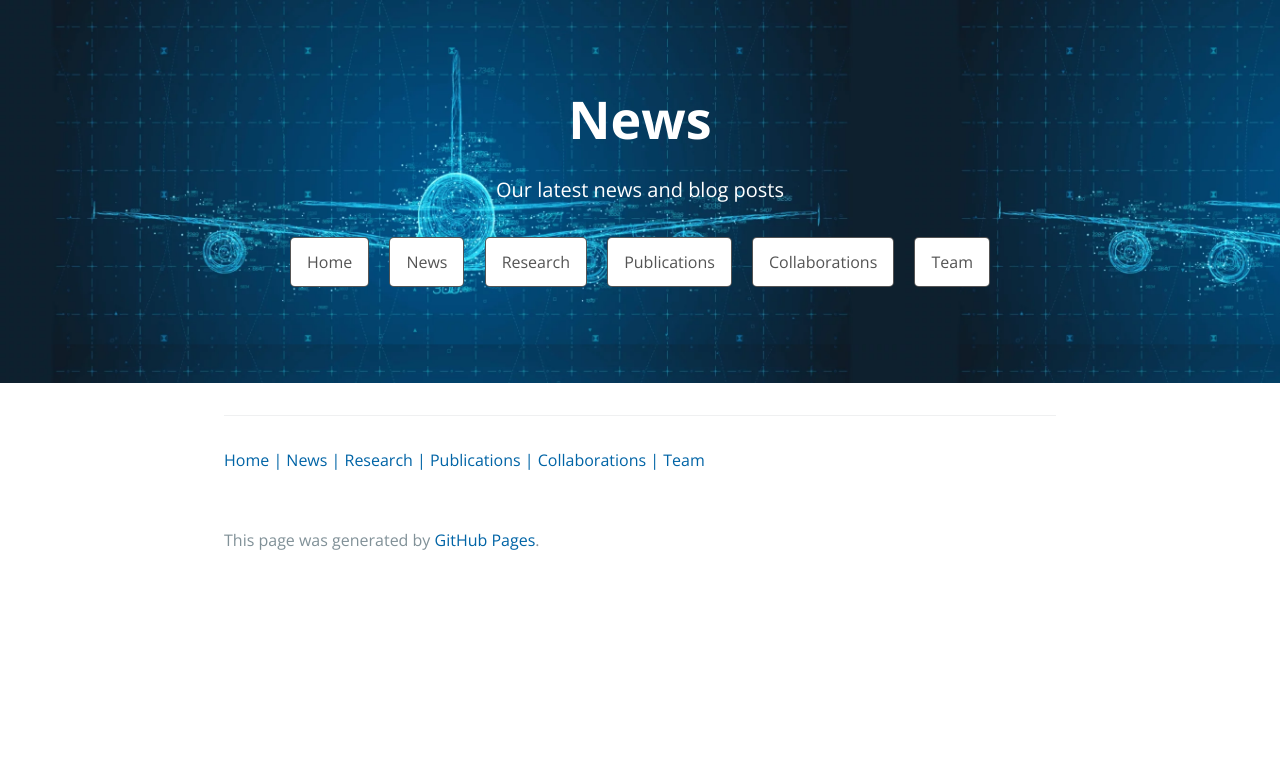
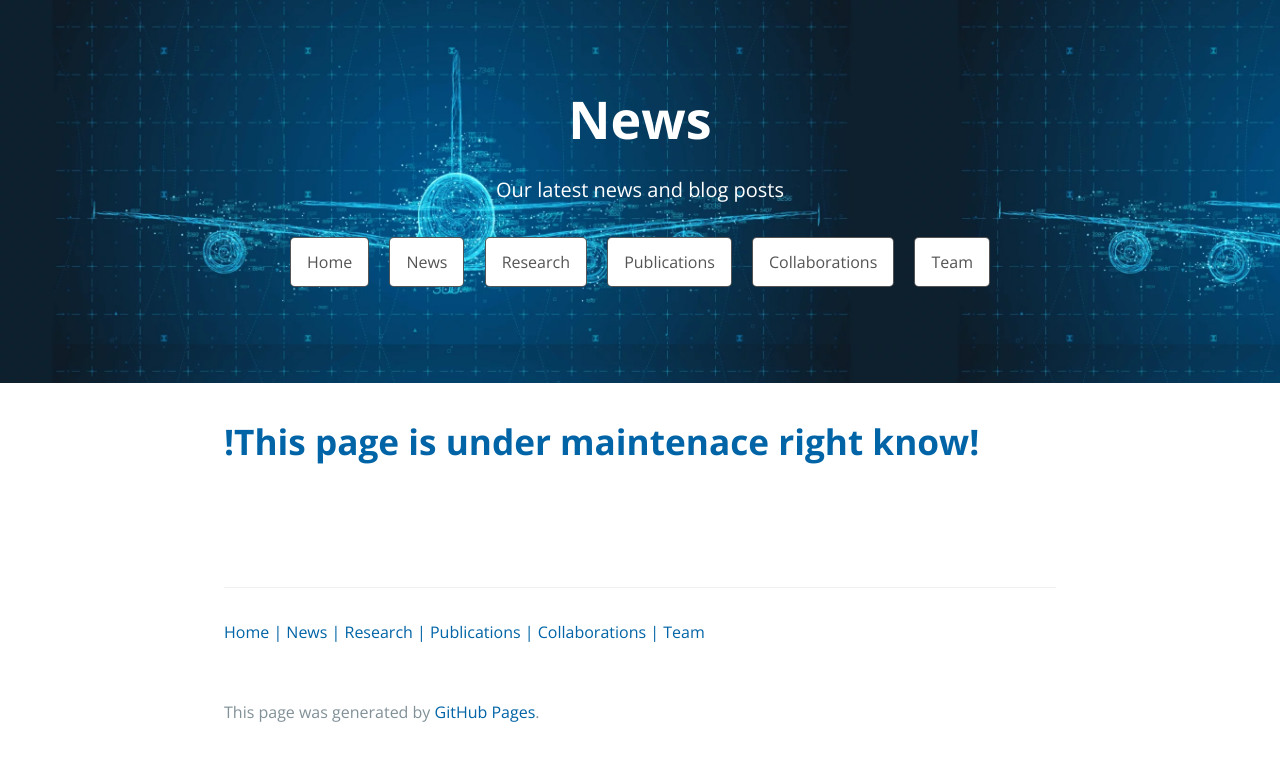
Before and after one commit to CyberneticLearningSystems/CyberneticLearningSystems.github.io, a Jekyll site: the page built from pages/news.md, in a window 1280 px wide. Shown: the top 761 px of the page. Built offline with Jekyll 4.4.1, drawn with Linux system fonts in a browser that asks for light colours.

Commit message:
Minor changes

```diff
--- a/pages/news.md
+++ b/pages/news.md
@@ -3,3 +3,12 @@ layout: default
 title: News
 description: Our latest news and blog posts
 ---
+
+# **!This page is under maintenace right know!**
+<!--The code below is only used as spacer-->
+<html>
+  <p style="color:white;">ONLY_HERE_AS_SPACER</p>
+</html><!--The code below is only used as spacer-->
+<html>
+  <p style="color:white;">ONLY_HERE_AS_SPACER</p>
+</html>
```
Also changed, not shown: index.md (+6 -1 lines).
